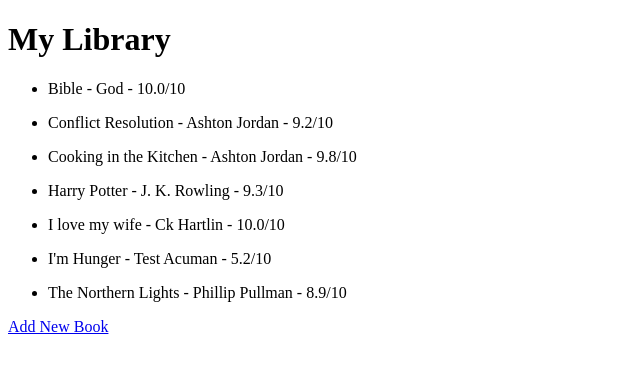
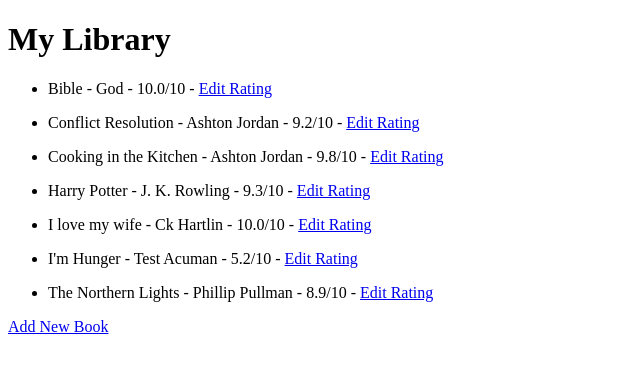
Before and after one commit to ashjorda/100-Days-Of-Code, a Flask app: page / in a window 1280 px wide. Shown: the top 373 px of the page, without its empty margins (0-640 px from the left). Run offline with Flask 3, Linux system fonts and the light colour scheme; data comes from the database, SQL or seed files in the repository; some libraries are stand-ins or nearby versions.

Commit message:
chore: Added id variable to capture book id from the DB record for the href

```diff
--- a/Day-63-Virtual Bookshelf/templates/index.html
+++ b/Day-63-Virtual Bookshelf/templates/index.html
@@ -12,7 +12,7 @@
     {% else %}
       {% for book in book_list %}
         <ul>
-          <li>{{ book.title }} - {{ book.author }} - {{ book.review }}/10</li>
+          <li>{{ book.title }} - {{ book.author }} - {{ book.review }}/10 - <a href="{{ url_for('edit', id=book.id) }}">Edit Rating</a></li>
       </ul>
       {% endfor %}
      {% endif %}
```
